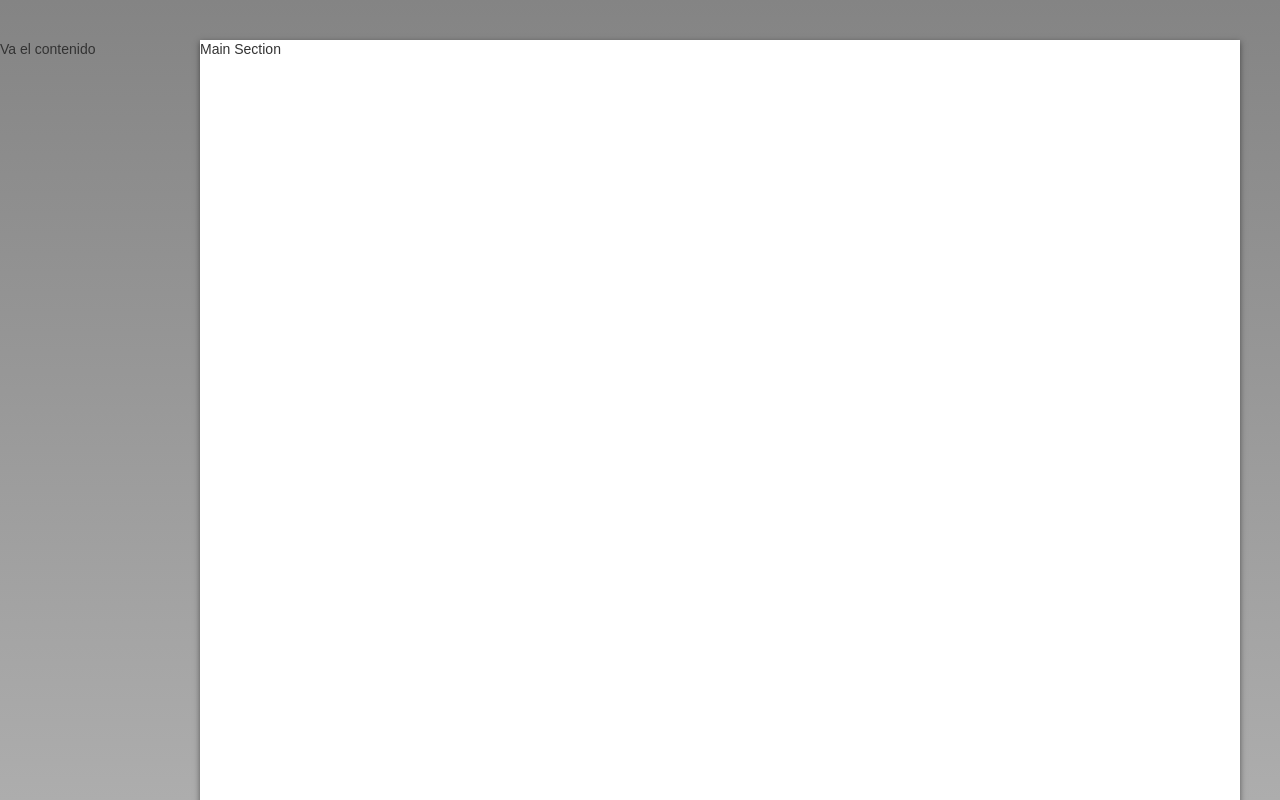
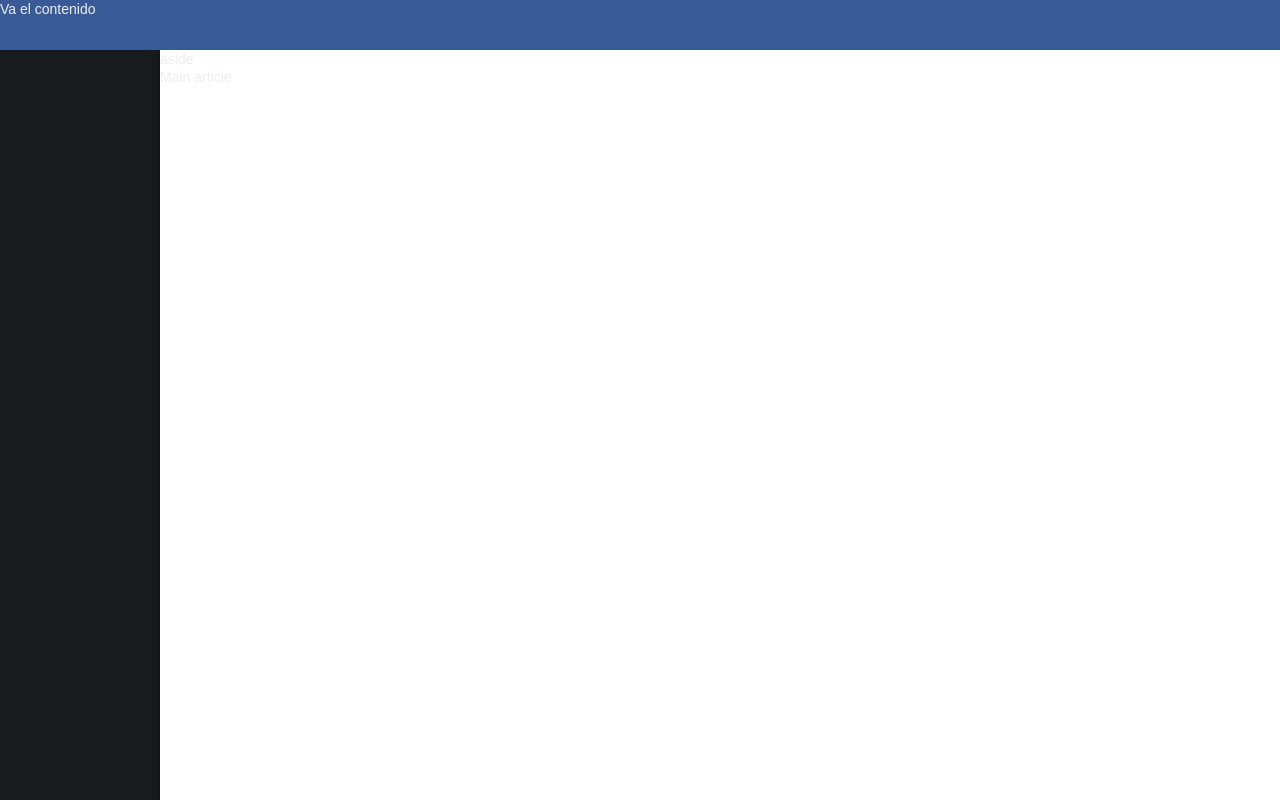
Before and after one commit to pablocazorla/pablocazorla, a plain HTML site: page index.html in a window 1280 px wide. Shown: the top 800 px of the page. Drawn offline with Linux system fonts and the light colour scheme.

Commit message:
hacia fb

```diff
--- a/css/style.css
+++ b/css/style.css
@@ -1,17 +1,9 @@
 @charset "UTF-8";
 body{
-
-
 	font:14px/1.3em Arial, Helvetica, sans-serif;
-	color:#333;
-	background: #DDD;
-	padding:40px;
-
-
-
-	background: linear-gradient(to bottom,  #848484 0%,#c5c5c5 61%); /* W3C */
-
-
+	color:#EEE;
+	background: #191a1d;
+	padding-top:50px;
 }
 
 
@@ -23,9 +15,9 @@ body{
 
 header.main{
 	position:fixed;
-	top:40px;left:0;
-	width:200px;
-	xbackground:#7AF;
+	top:0;left:0;right:0;
+	height:50px;
+	background:#385b98;
 }
 section.main{
 	margin-left:160px;
--- a/index.html
+++ b/index.html
@@ -3,7 +3,7 @@
 <head>
 	<meta charset="utf-8">
 	<meta http-equiv="X-UA-Compatible" content="IE=edge,chrome=1">
-	<title>Template</title>
+	<title>PabloCazorla</title>
 	<meta name="description" content="">
 	<meta name="keywords" content="">
 
@@ -23,9 +23,13 @@
 			Va el contenido
 	</header>
 	<section class="main">
-		Main Section
+		<aside>
+			aside
+		</aside>
+		<article class="main">
+			Main article
+		</article>
 	</section>
-
 	<script src="js/libs/jquery-1.8.3.min.js"></script>
 	<script src="js/app.js"></script>
 </body>
```
